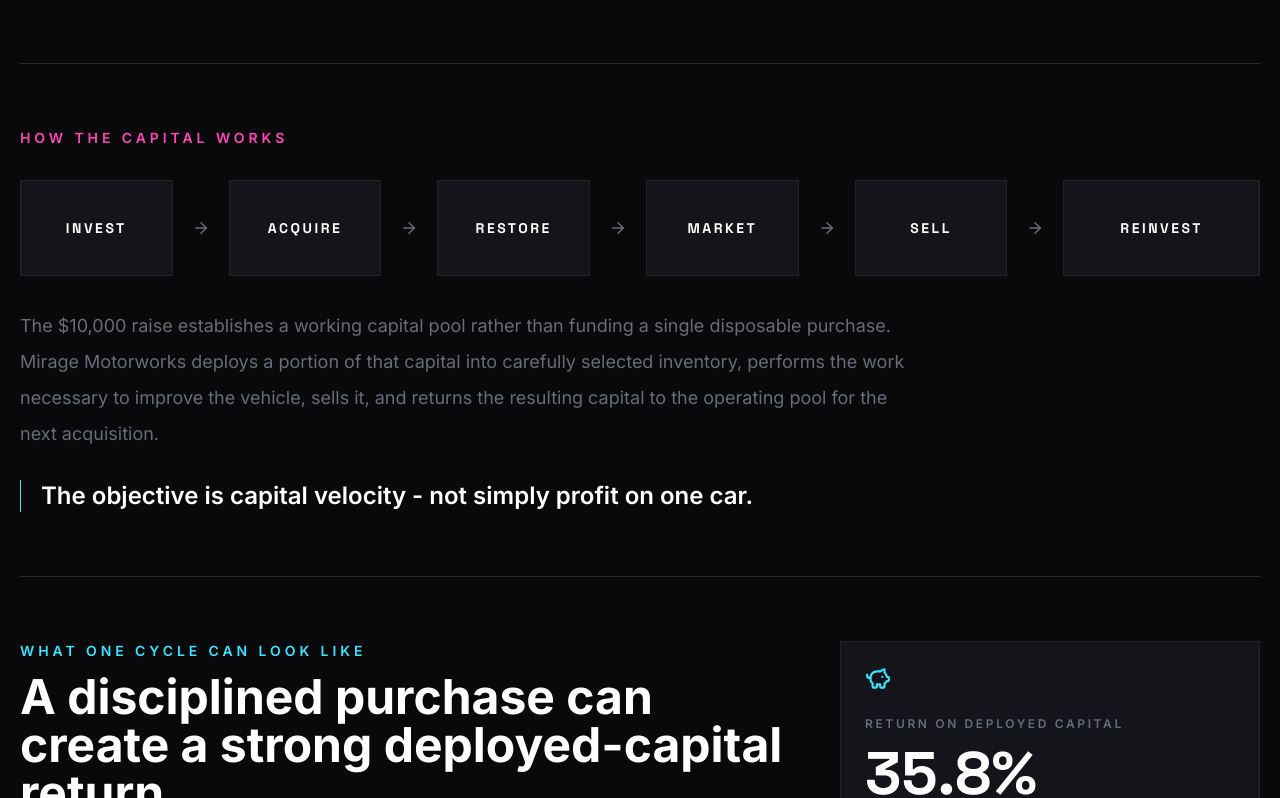
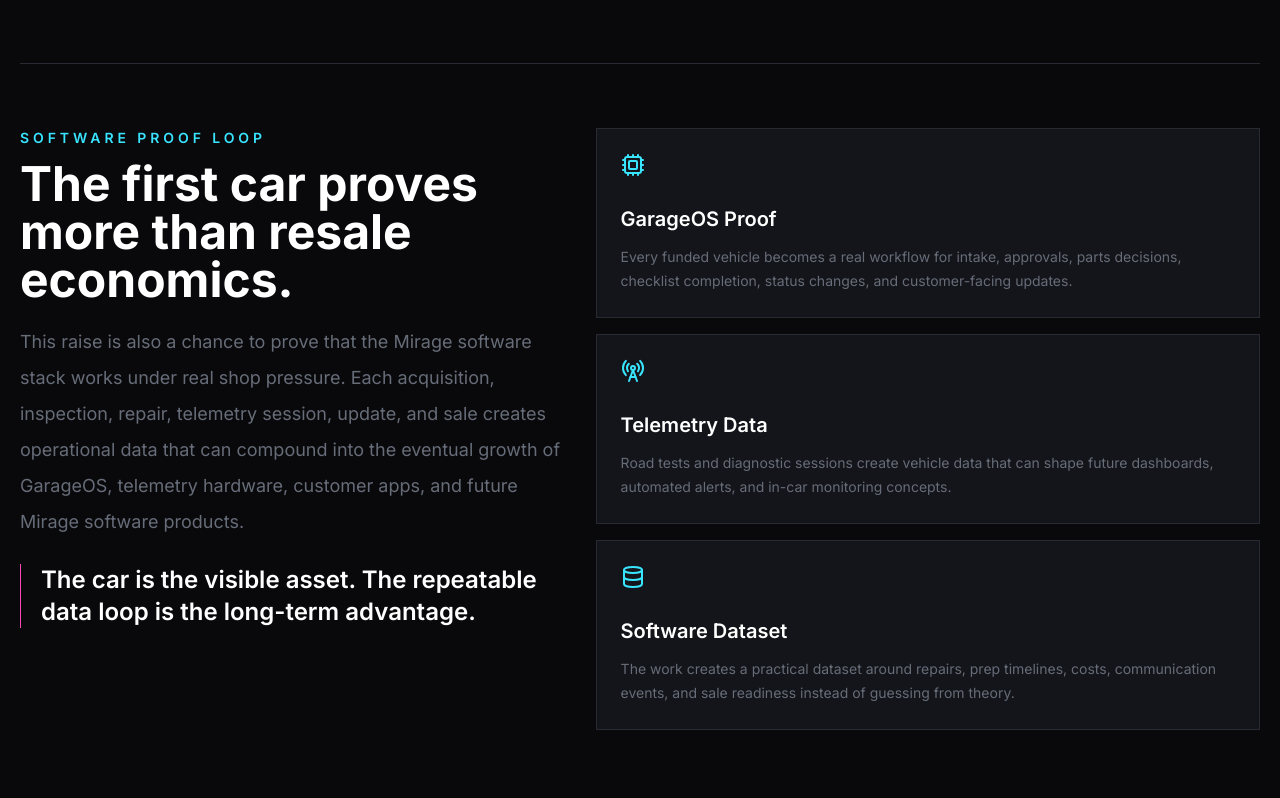
Before and after one commit to WesleyIreland109/mirage-motorworks, a React (Vite) app in the folder frontend/: page /investor-prospectus in a window 1280 px wide. Shown: the part 2802-3600 px from the top of the page. Built offline with nearby package versions, Linux system fonts and the light colour scheme; no server answers.

Commit message:
Add software proof loop to prospectus

```diff
--- a/frontend/src/pages/public/InvestorProspectusPage.tsx
+++ b/frontend/src/pages/public/InvestorProspectusPage.tsx
@@ -3,8 +3,11 @@
   ArrowRight,
   Car,
   ClipboardCheck,
+  Cpu,
+  Database,
   Gauge,
   PiggyBank,
+  RadioTower,
   RotateCcw,
   ShieldCheck,
   Sparkles,
@@ -72,6 +75,24 @@
 const returnOnDeployedCapital = (grossProfit / deployedCapital) * 100;
 
 const processSteps = ["Invest", "Acquire", "Restore", "Market", "Sell", "Reinvest"];
+
+const softwareProofCards = [
+  {
+    title: "GarageOS Proof",
+    icon: Cpu,
+    text: "Every funded vehicle becomes a real workflow for intake, approvals, parts decisions, checklist completion, status changes, and customer-facing updates.",
+  },
+  {
+    title: "Telemetry Data",
+    icon: RadioTower,
+    text: "Road tests and diagnostic sessions create vehicle data that can shape future dashboards, automated alerts, and in-car monitoring concepts.",
+  },
+  {
+    title: "Software Dataset",
+    icon: Database,
+    text: "The work creates a practical dataset around repairs, prep timelines, costs, communication events, and sale readiness instead of guessing from theory.",
+  },
+];
 
 const selectionCards = [
   {
@@ -258,6 +279,43 @@
       </section>
 
       <section className="py-16">
+        <div className="grid gap-8 lg:grid-cols-[0.9fr_1.1fr] lg:items-start">
+          <div>
+            <p className="text-sm font-semibold uppercase tracking-[0.28em] text-mirage-cyan">
+              Software Proof Loop
+            </p>
+            <h2 className="mt-3 text-4xl font-bold text-white md:text-5xl">
+              The first car proves more than resale economics.
+            </h2>
+            <p className="mt-5 text-lg leading-9 text-mirage-muted">
+              This raise is also a chance to prove that the Mirage software
+              stack works under real shop pressure. Each acquisition,
+              inspection, repair, telemetry session, update, and sale creates
+              operational data that can compound into the eventual growth of
+              GarageOS, telemetry hardware, customer apps, and future Mirage
+              software products.
+            </p>
+            <p className="mt-6 border-l border-mirage-pink pl-5 text-2xl font-semibold">
+              The car is the visible asset. The repeatable data loop is the
+              long-term advantage.
+            </p>
+          </div>
+          <div className="grid gap-4">
+            {softwareProofCards.map((item) => {
+              const Icon = item.icon;
+              return (
+                <article key={item.title} className="border border-mirage-border bg-mirage-panel p-6">
+                  <Icon className="text-mirage-cyan" size={24} />
+                  <h3 className="mt-7 text-xl font-semibold">{item.title}</h3>
+                  <p className="mt-3 text-sm leading-6 text-mirage-muted">{item.text}</p>
+                </article>
+              );
+            })}
+          </div>
+        </div>
+      </section>
+
+      <section className="py-16">
         <p className="text-sm font-semibold uppercase tracking-[0.28em] text-mirage-pink">
           How the Capital Works
         </p>
@@ -282,6 +340,8 @@
           portion of that capital into carefully selected inventory, performs
           the work necessary to improve the vehicle, sells it, and returns the
           resulting capital to the operating pool for the next acquisition.
+          That same loop also validates GarageOS and collects the operating data
+          needed to build the broader Mirage software business.
         </p>
         <p className="mt-7 border-l border-mirage-cyan pl-5 text-2xl font-semibold">
           The objective is capital velocity - not simply profit on one car.
```
